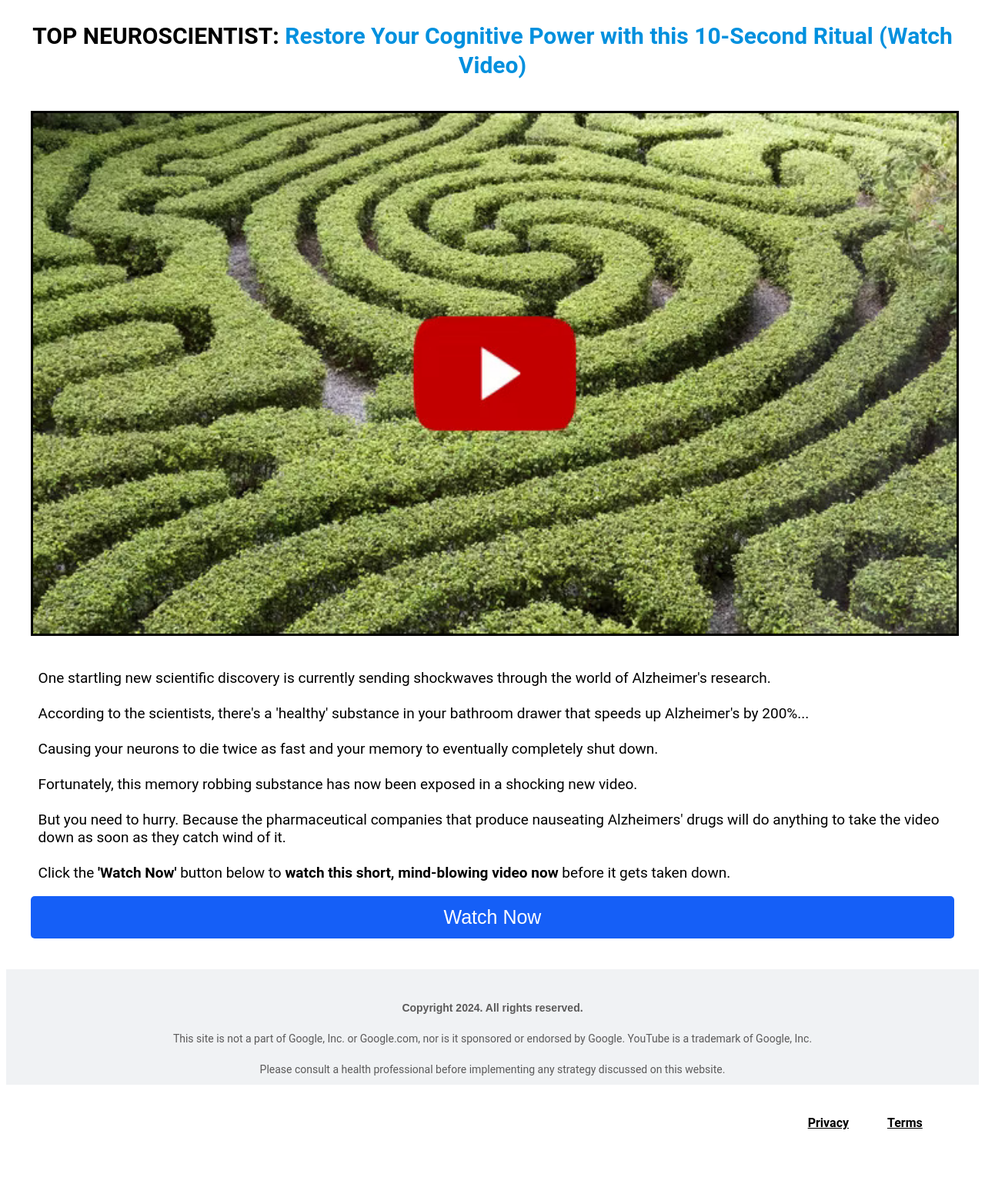
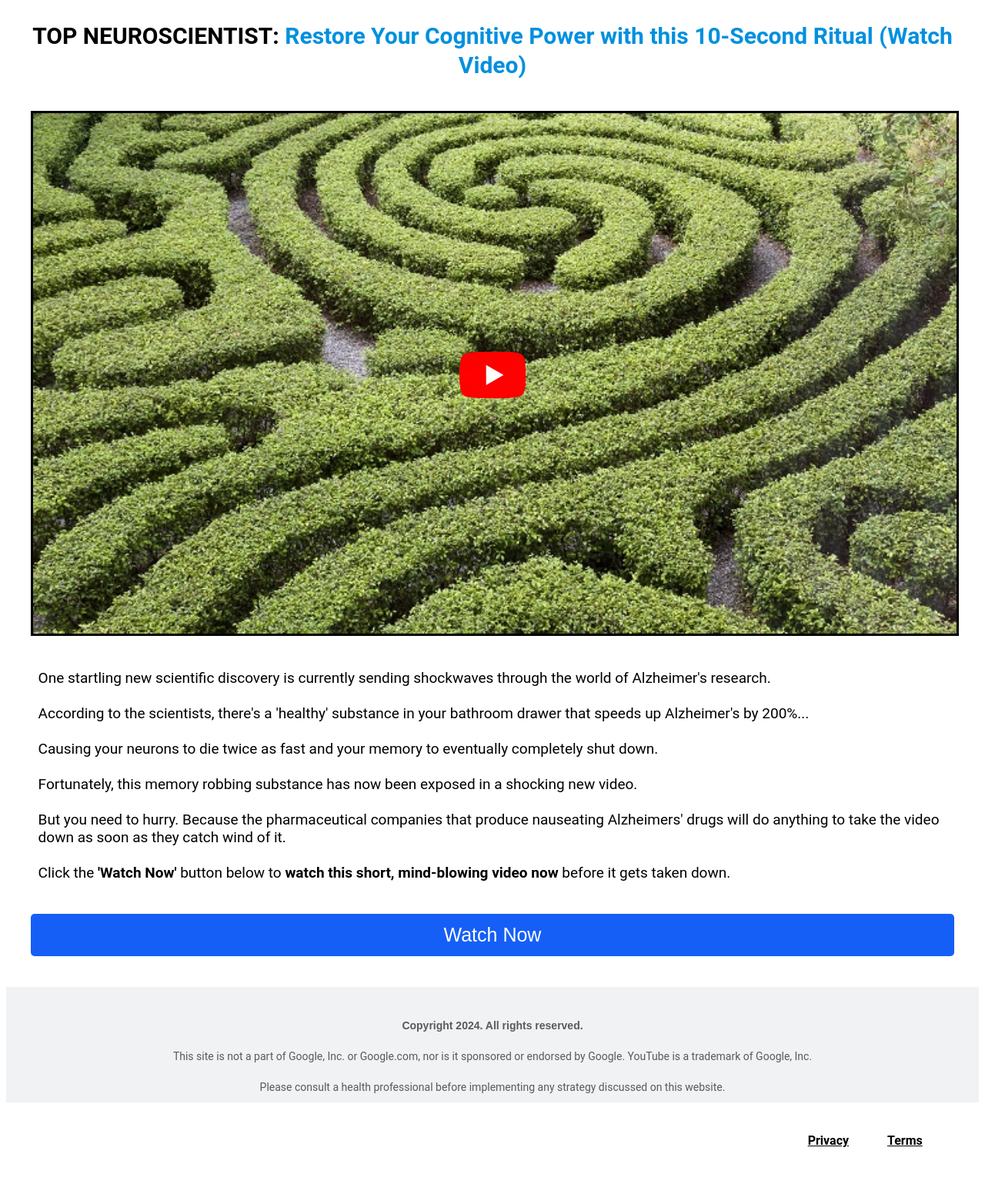
Before and after one commit to vitalityglowlife/memb, a Jekyll site: the page built from lp1vsl1/index.html, in a window 1280 px wide. Shown: the whole page at 77% size. Built offline with Jekyll 4.4.1, drawn with Linux system fonts in a browser that asks for light colours; before the commit the page ends 1537 px from its top, so only the background shows below that.

Commit message:
added play button

```diff
--- a/_layouts/lptemplate2.html
+++ b/_layouts/lptemplate2.html
@@ -31,6 +31,7 @@
         <a class="cta" href="{{ page.vendorHopLink }}"
            target="_top">
             <img class="lander-img" src="lander_image.jpg">
+            <img class="play-btn" src="../assets/images/play-button.png">
         </a>
     </div>
     <!-- Paragraph -->
--- a/assets/css/lptemplate2.scss
+++ b/assets/css/lptemplate2.scss
@@ -26,6 +26,17 @@ body {
 
 .lander-img-container {
   padding: 20px 0;
+  position: relative; /* Add this line */
+
+}
+
+.play-btn {
+  position: absolute;
+  top: 50%;
+  left: 50%;
+  transform: translate(-50%, -50%);
+  width: 130px;
+  height: auto;
 }
 
 .lander-img {
@@ -226,6 +237,9 @@ footer > * { /* Target all direct children of the footer */
     width: 100%; /* Set the width to 100% for responsiveness */
     height: auto; /* Maintain aspect ratio */
   }
+  .play-btn {
+    width: 90px;
+  }
   .watch-button {
     /*width: 90%;*/
     /*line-height: 65px;*/
```
Also changed, not shown: assets/images/play-button.png (added), lp1vsl1/index.html (line endings or trailing spaces), lp1vsl1/lander_image.jpg, lp1vsl3/lander_image.jpg.
